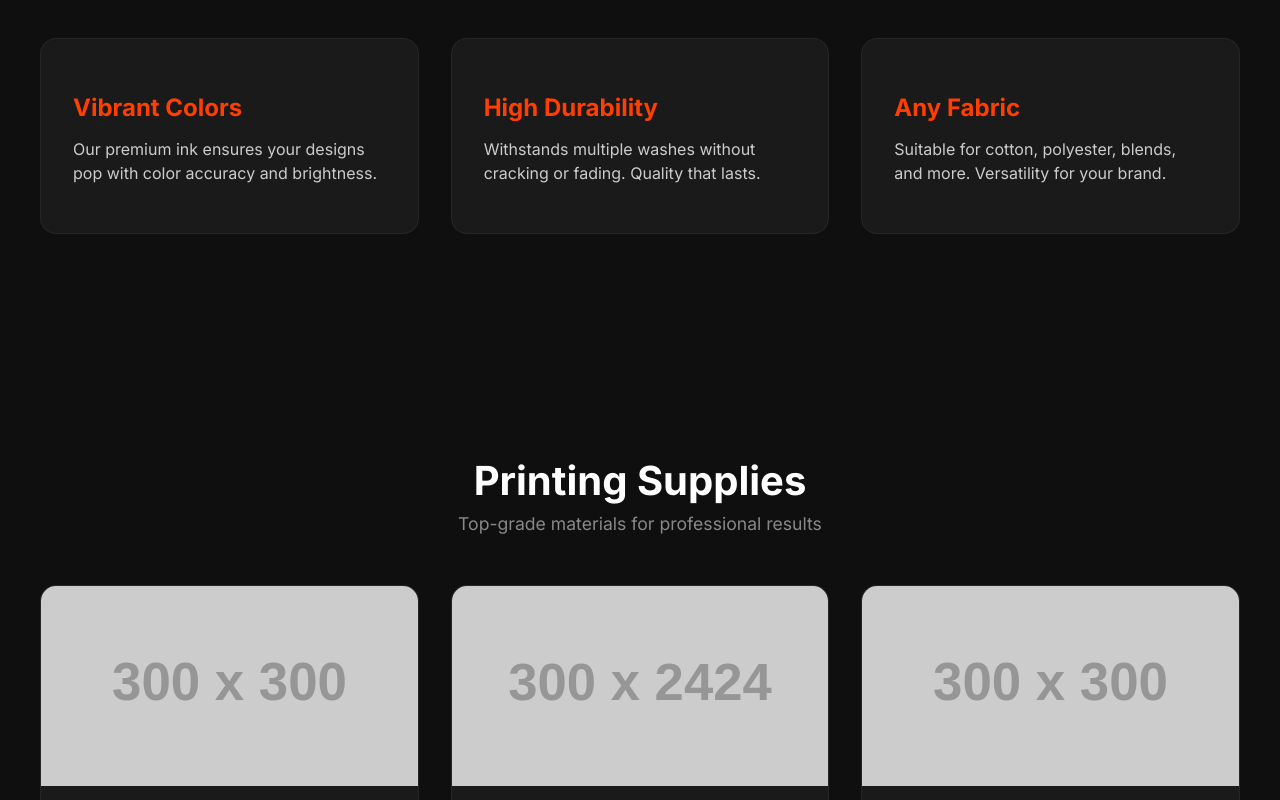
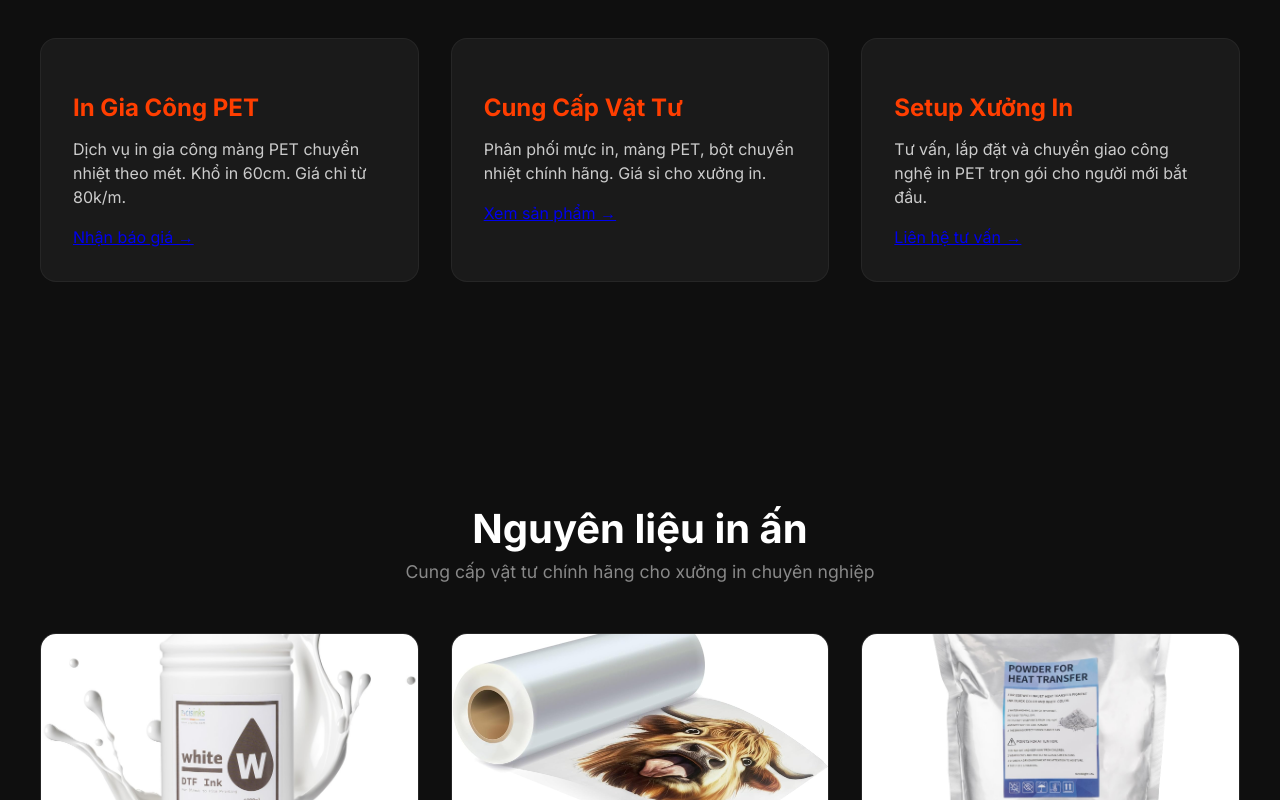
Before and after one commit to Neiv-LV/printhub-website, a React (Vite) app: page / in a window 1280 px wide. Shown: the part 2820-3620 px from the top of the page. Built offline with nearby package versions, Linux system fonts and the light colour scheme; no server answers; the database is empty.

Commit message:
Fix: Restore local images and translate content

```diff
--- a/src/components/ProductCatalog.jsx
+++ b/src/components/ProductCatalog.jsx
@@ -1,16 +1,16 @@
 import React from 'react';
 
 const products = [
-    { id: 1, name: 'Premium PET Ink', category: 'Ink', price: 'Contact for Price', image: 'https://via.placeholder.com/300/ff3e00/ffffff?text=PET+Ink' },
-    { id: 2, name: 'Hot Peel Film', category: 'Film', price: 'Contact for Price', image: 'https://via.placeholder.com/300/242424/ffffff?text=PET+Film' },
-    { id: 3, name: 'Adhesive Powder', category: 'Powder', price: 'Contact for Price', image: 'https://via.placeholder.com/300/ffffff/000000?text=PET+Powder' },
+    { id: 1, name: 'Mực in PET UMO', category: 'Mực in', price: 'Liên hệ báo giá', image: '/assets/images/ink_clean.jpg' },
+    { id: 2, name: 'Màng PET 60cm', category: 'Màng in', price: 'Liên hệ báo giá', image: '/assets/images/film_clean.jpg' },
+    { id: 3, name: 'Bột PET chống nhiễm', category: 'Bột chuyển nhiệt', price: 'Liên hệ báo giá', image: '/assets/images/powder_clean.jpg' },
 ];
 
 const ProductCatalog = () => {
     return (
         <section id="products" className="products">
-            <h2>Printing Supplies</h2>
-            <p className="subtitle">Top-grade materials for professional results</p>
+            <h2>Nguyên liệu in ấn</h2>
+            <p className="subtitle">Cung cấp vật tư chính hãng cho xưởng in chuyên nghiệp</p>
             <div className="product-grid">
                 {products.map(product => (
                     <div key={product.id} className="product-card">
@@ -19,7 +19,7 @@ const ProductCatalog = () => {
                             <span className="category">{product.category}</span>
                             <h3>{product.name}</h3>
                             <p className="price">{product.price}</p>
-                            <button className="btn-outline">Details</button>
+                            <button className="btn-outline">Chi tiết</button>
                         </div>
                     </div>
                 ))}
--- a/src/components/ServiceInfo.jsx
+++ b/src/components/ServiceInfo.jsx
@@ -3,19 +3,22 @@ import React from 'react';
 const ServiceInfo = () => {
     return (
         <section id="services" className="services">
-            <h2>Why Choose PET Printing?</h2>
+            <h2>Giải pháp in ấn toàn diện</h2>
             <div className="service-grid">
-                <div className="service-card">
-                    <h3>Vibrant Colors</h3>
-                    <p>Our premium ink ensures your designs pop with color accuracy and brightness.</p>
+                <div className="service-card glass-card">
+                    <h3>In Gia Công PET</h3>
+                    <p>Dịch vụ in gia công màng PET chuyển nhiệt theo mét. Khổ in 60cm. Giá chỉ từ 80k/m.</p>
+                    <a href="tel:+84906688013" className="text-link">Nhận báo giá &rarr;</a>
                 </div>
-                <div className="service-card">
-                    <h3>High Durability</h3>
-                    <p>Withstands multiple washes without cracking or fading. Quality that lasts.</p>
+                <div className="service-card glass-card">
+                    <h3>Cung Cấp Vật Tư</h3>
+                    <p>Phân phối mực in, màng PET, bột chuyển nhiệt chính hãng. Giá sỉ cho xưởng in.</p>
+                    <a href="#products" className="text-link">Xem sản phẩm &rarr;</a>
                 </div>
-                <div className="service-card">
-                    <h3>Any Fabric</h3>
-                    <p>Suitable for cotton, polyester, blends, and more. Versatility for your brand.</p>
+                <div className="service-card glass-card">
+                    <h3>Setup Xưởng In</h3>
+                    <p>Tư vấn, lắp đặt và chuyển giao công nghệ in PET trọn gói cho người mới bắt đầu.</p>
+                    <a href="tel:+84906688013" className="text-link">Liên hệ tư vấn &rarr;</a>
                 </div>
             </div>
         </section>
```
